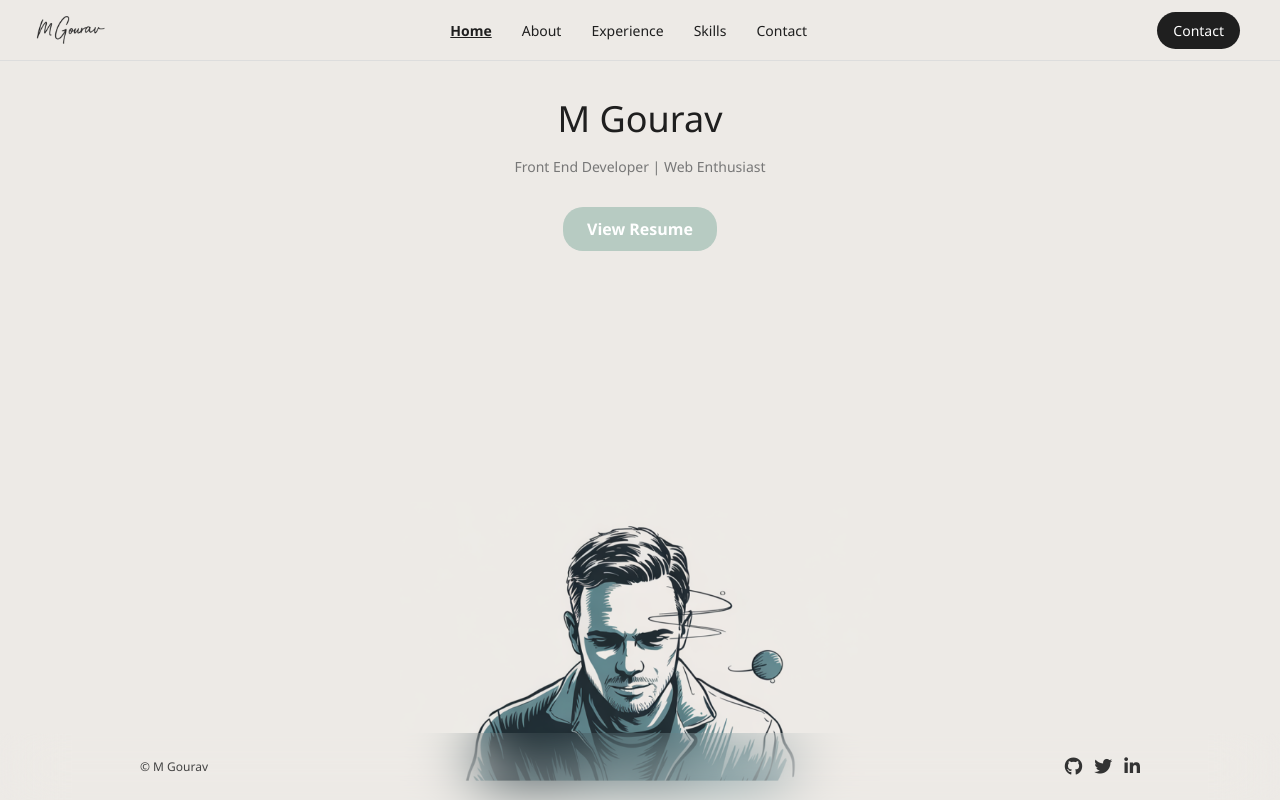
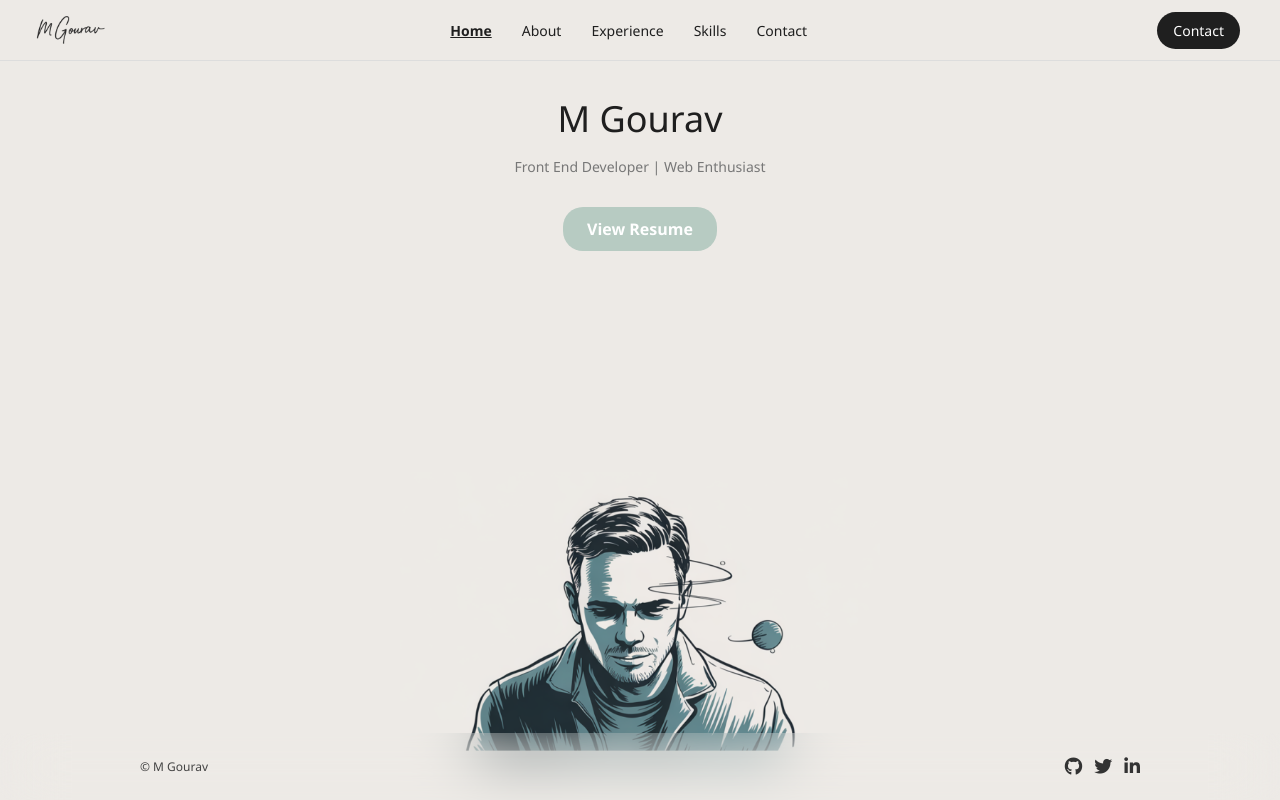
Before and after one commit to gourav1405/portfolio, a React (Vite) app: page / in a window 1280 px wide. Built offline with nearby package versions, Linux system fonts and the light colour scheme.

Commit message:
Modified: Home Page

```diff
--- a/src/styles/home.css
+++ b/src/styles/home.css
@@ -114,7 +114,7 @@ html {
 }
 
 .illustration {
-  margin-top: 50px;
+  margin-bottom: 30px;
   max-width: 320px;
   margin-left: auto;
   margin-right: auto;
```
